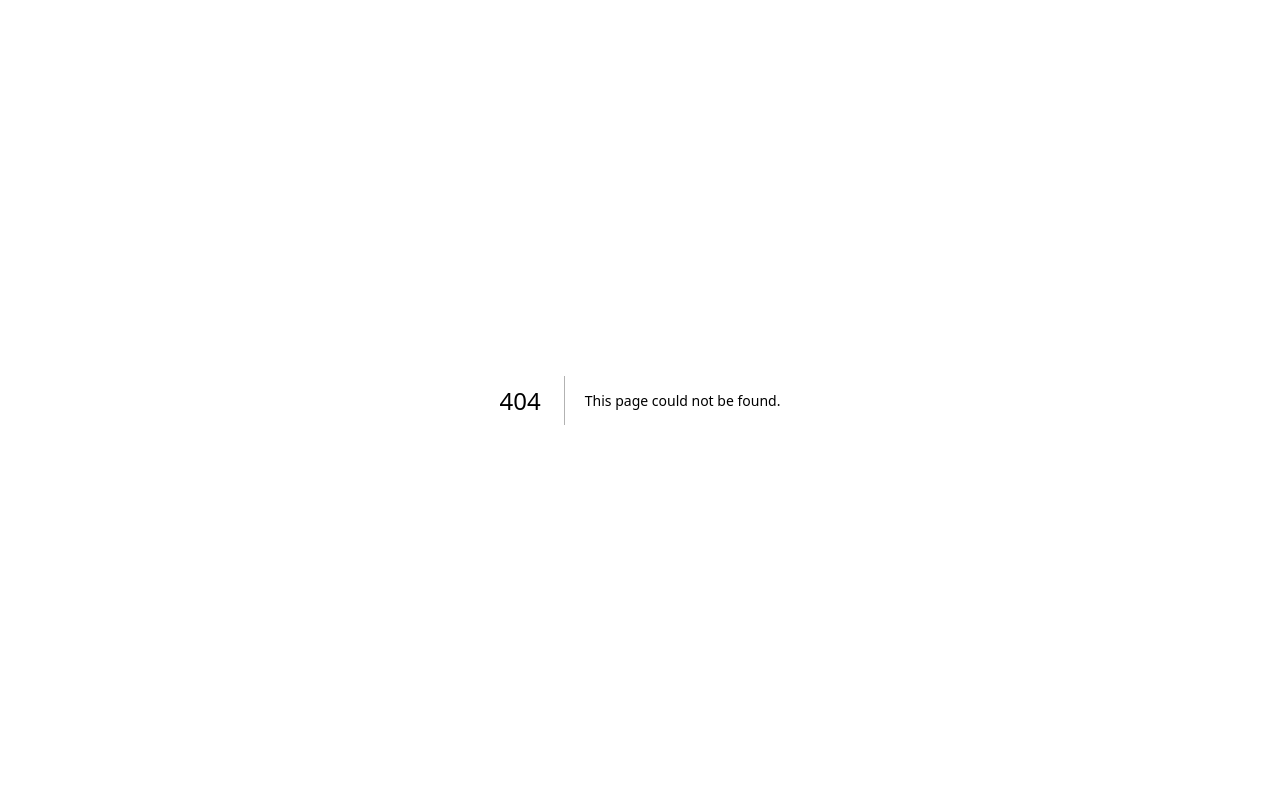
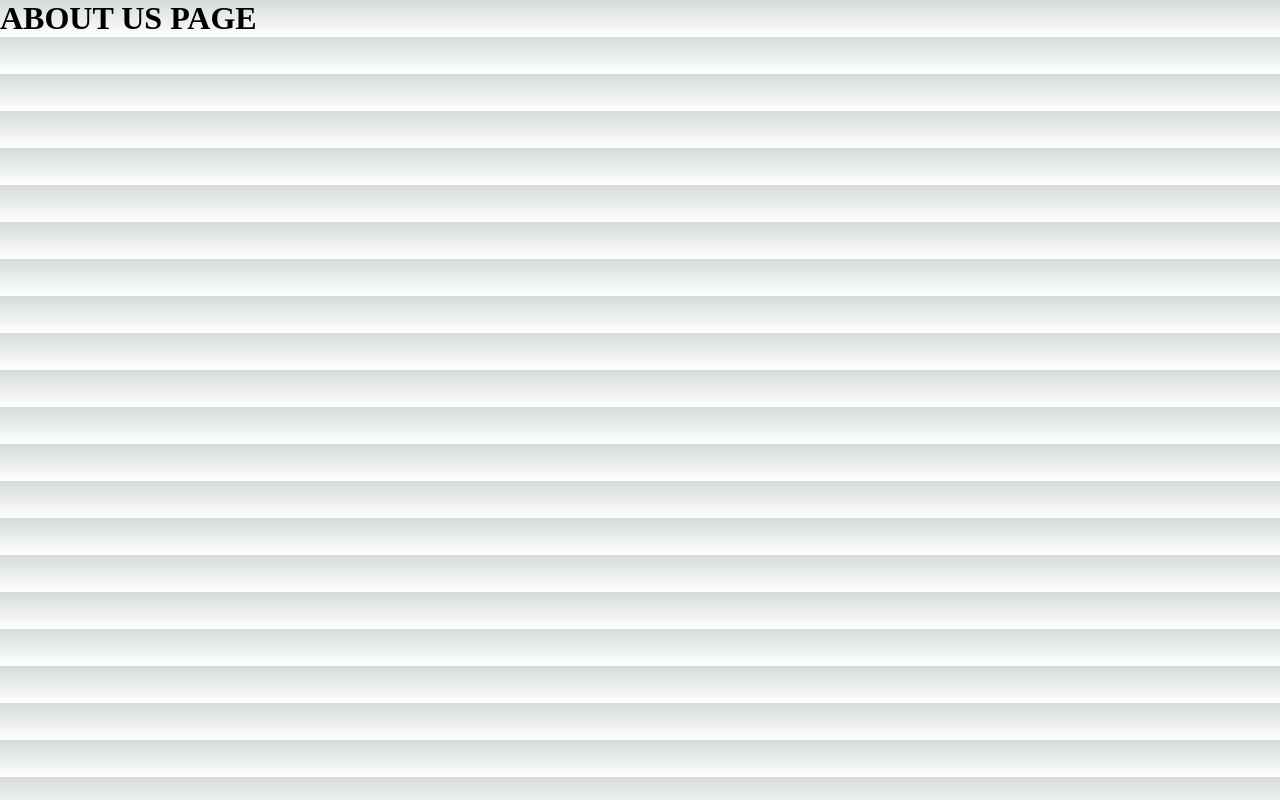
Before and after one commit to alan-ws/next-examples, a Next.js app: page /about in a window 1280 px wide. Before the commit this address had no page. Built offline with nearby package versions, Linux system fonts and the light colour scheme.

Commit message:
about us page added

```diff
--- /dev/null
+++ b/pages/about.tsx
@@ -0,0 +1,3 @@
+export default function About() {
+  return <h1>ABOUT US PAGE</h1>;
+}
```
